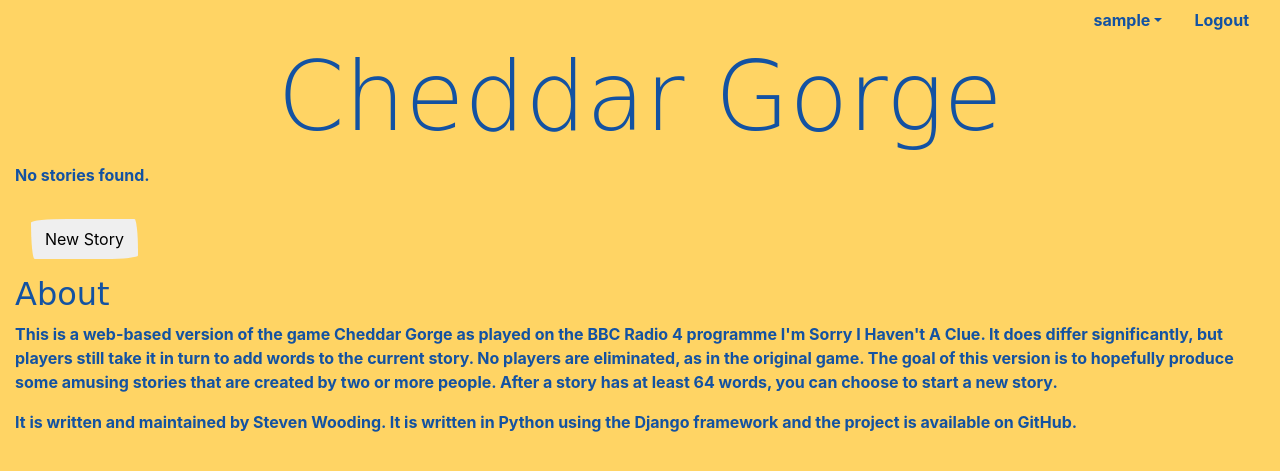
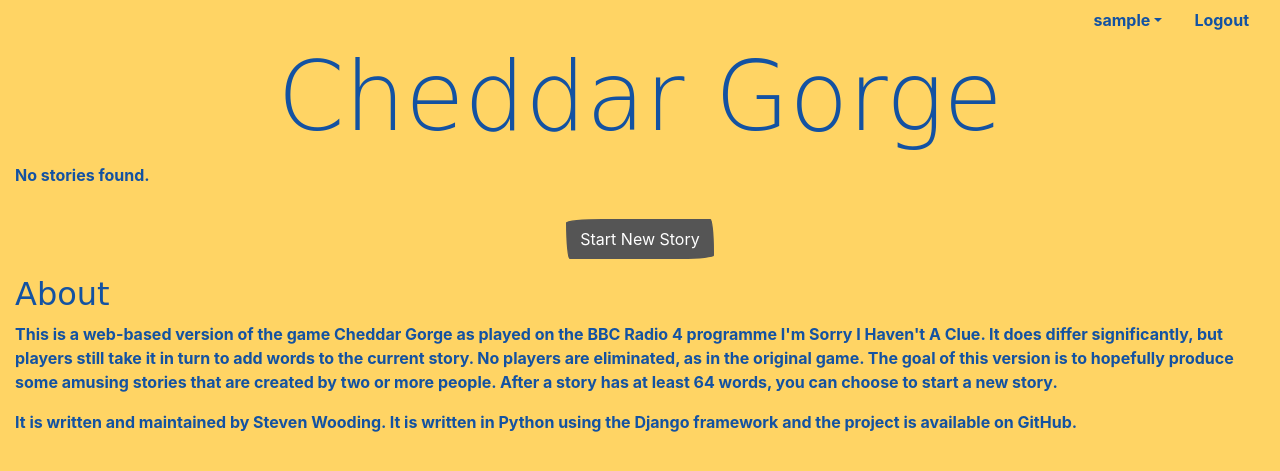
Before and after one commit to SteveWooding/cheddar-gorge, a Django app: page / in a window 1280 px wide. Shown: the top 471 px of the page. Run offline with Django 3.2, Linux system fonts and the light colour scheme; the visitor is signed in with stand-in values (Sample User, id 1); data that the repository does not hold is empty; some libraries are stand-ins or nearby versions; some web fonts are replaced.

Commit message:
style: Center the new story button and style as secondary button

```diff
--- a/cheddargorge/wordrelaygame/templates/wordrelaygame/_new_story_form.html
+++ b/cheddargorge/wordrelaygame/templates/wordrelaygame/_new_story_form.html
@@ -1,4 +1,4 @@
-<form action="{% url 'wordrelaygame:new_story' %}" method="post">
+<form class="text-center mx-auto" action="{% url 'wordrelaygame:new_story' %}" method="post">
   {% csrf_token %}
-  <button type="submit" class="btn btn-default">New Story</button>
+  <button type="submit" class="btn btn-secondary">Start New Story</button>
 </form>
```
